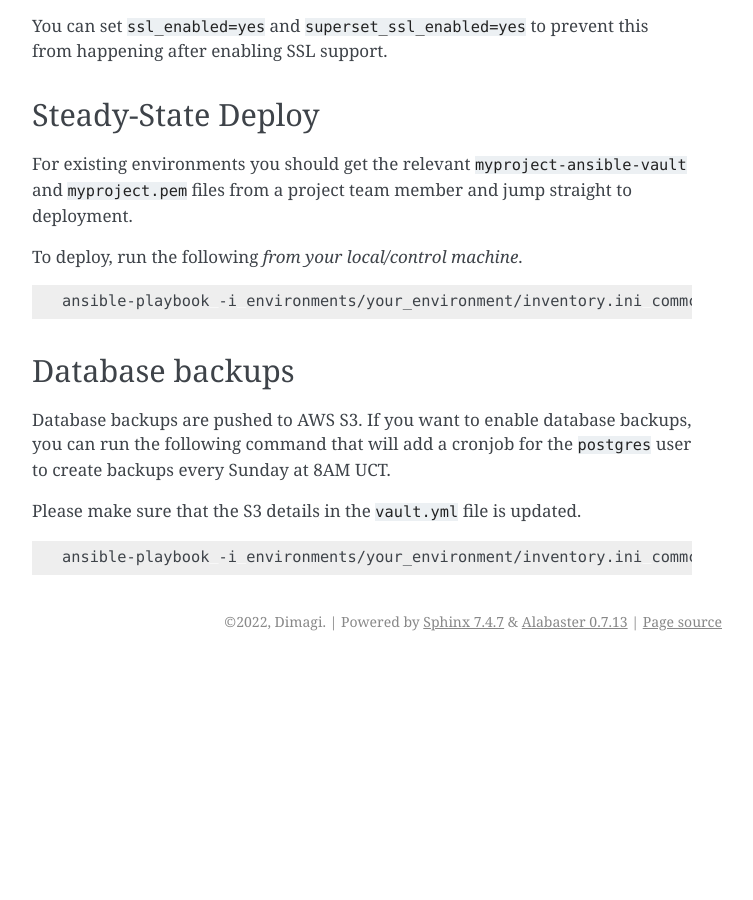
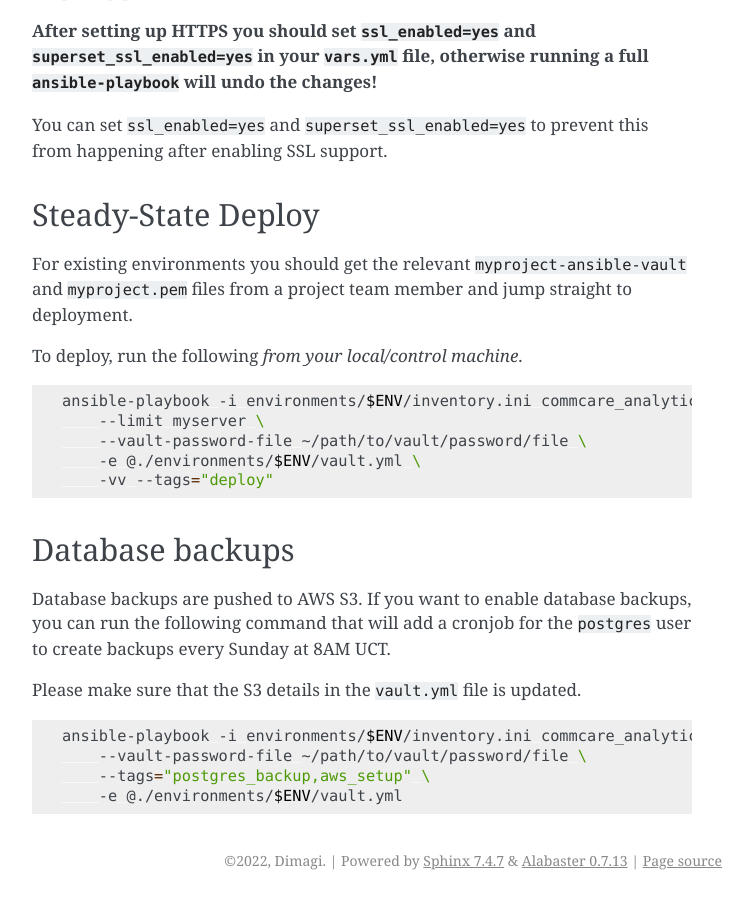
Before and after one commit to dimagi/commcare-analytics-ansible, a Sphinx documentation site: the page built from docs/production.md, in a window 1280 px wide and 900 px high, scrolled down 2235 px. Shown: the whole window, without its empty margins (388-1141 px from the left). Built offline with Sphinx 7.4.7, drawn with Linux system fonts in a browser that asks for light colours; before the commit the page ends 2896 px from its top, so only the background shows below that; some of the changed text lies outside the part shown.

Commit message:
Easier to copy and paste

````diff
--- a/docs/production.md
+++ b/docs/production.md
@@ -16,7 +16,8 @@ First create a new environment folder for your environment.
 This is where your project-specific configuration will live.
 
 ```bash
-cp -r environments/example environments/your_environment
+export ENV=your_environment
+cp -r environments/example environments/$ENV
 ```
 ### Update Inventory Files
 
@@ -44,7 +45,8 @@ Your `vault.yml` file should now be replaced by a digested value and no secret d
 
 ```bash
 # You can store your password in a file somewhere on the control machine
-ansible-vault edit --vault-password-file ~/path/to/vault/password/file ./environments/your_environment/vault.yml
+ansible-vault edit --vault-password-file ~/path/to/vault/password/file \
+    environments/$ENV/vault.yml
 ```
 
 #### SSH access
@@ -75,7 +77,10 @@ sudo hostnamectl set-hostname myproject-server
 
 ```bash
 ansible-galaxy install -r requirements.yml
-ansible-playbook -i environments/your_environment/inventory.ini commcare_analytics.yml -e @./environments/your_environment/vault.yml -e @./environments/your_environment/vars.yml --ask-vault-password -u ubuntu --tags=mynew
+ansible-playbook -i environments/$ENV/inventory.ini commcare_analytics.yml \
+    -e @environments/$ENV/vault.yml \
+    -e @environments/$ENV/vars.yml \
+    --ask-vault-password -u ubuntu --tags=mynew
 ```
 
 This should install everything required to run CommCare Analytics!
@@ -113,7 +118,11 @@ files from a project team member and jump straight to deployment.
 To deploy, run the following *from your local/control machine*.
 
 ```bash
-ansible-playbook -i environments/your_environment/inventory.ini commcare_analytics.yml --limit myserver --vault-password-file ~/path/to/vault/password/file -vv --tags="deploy" -e @./environments/your_environment/vault.yml
+ansible-playbook -i environments/$ENV/inventory.ini commcare_analytics.yml \
+    --limit myserver \
+    --vault-password-file ~/path/to/vault/password/file \
+    -e @./environments/$ENV/vault.yml \
+    -vv --tags="deploy"
 ```
 
 ## Database backups
@@ -122,5 +131,8 @@ Database backups are pushed to AWS S3. If you want to enable database backups, y
 Please make sure that the S3 details in the `vault.yml` file is updated.
 
 ```bash
-ansible-playbook -i environments/your_environment/inventory.ini commcare_analytics.yml --vault-password-file ~/path/to/vault/password/file --tags="postgres_backup,aws_setup" -e @./environments/your_environment/vault.yml
+ansible-playbook -i environments/$ENV/inventory.ini commcare_analytics.yml \
+    --vault-password-file ~/path/to/vault/password/file \
+    --tags="postgres_backup,aws_setup" \
+    -e @./environments/$ENV/vault.yml
 ```
````
